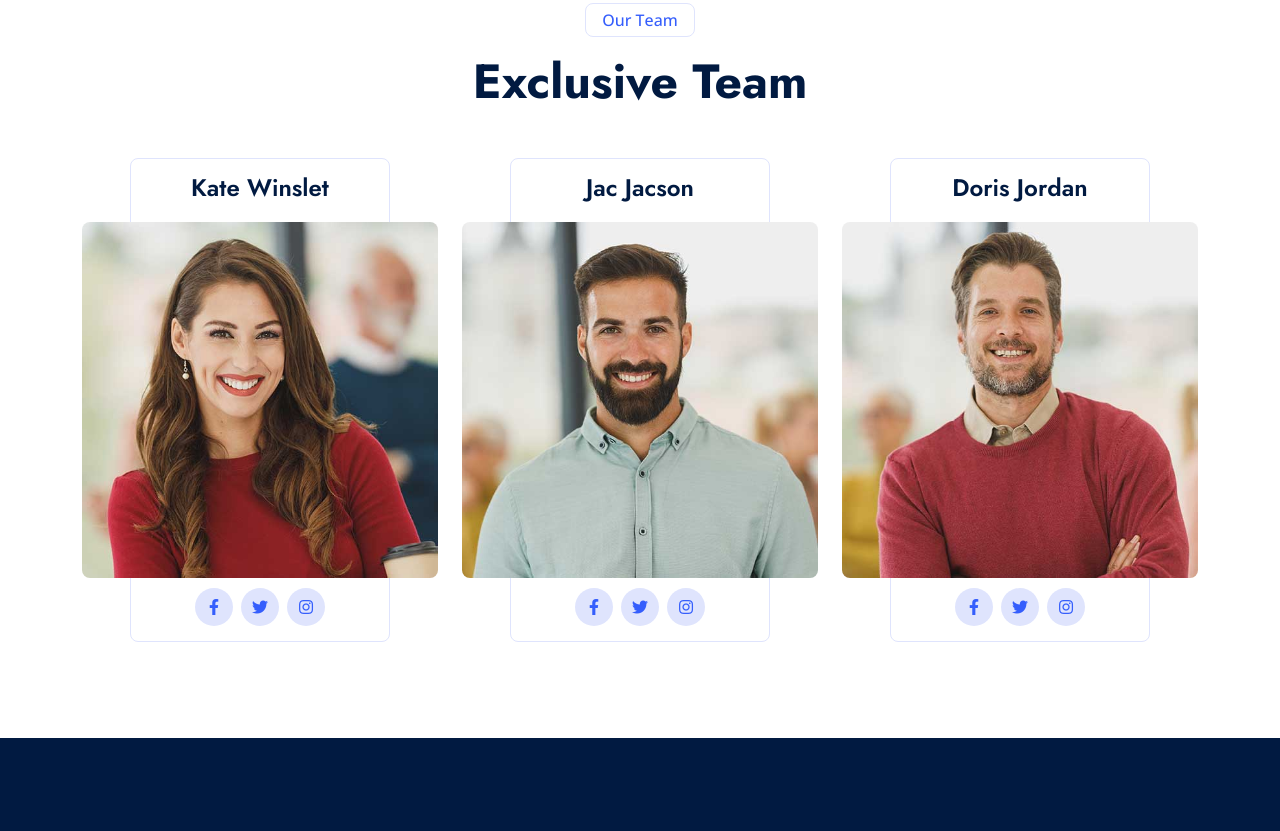
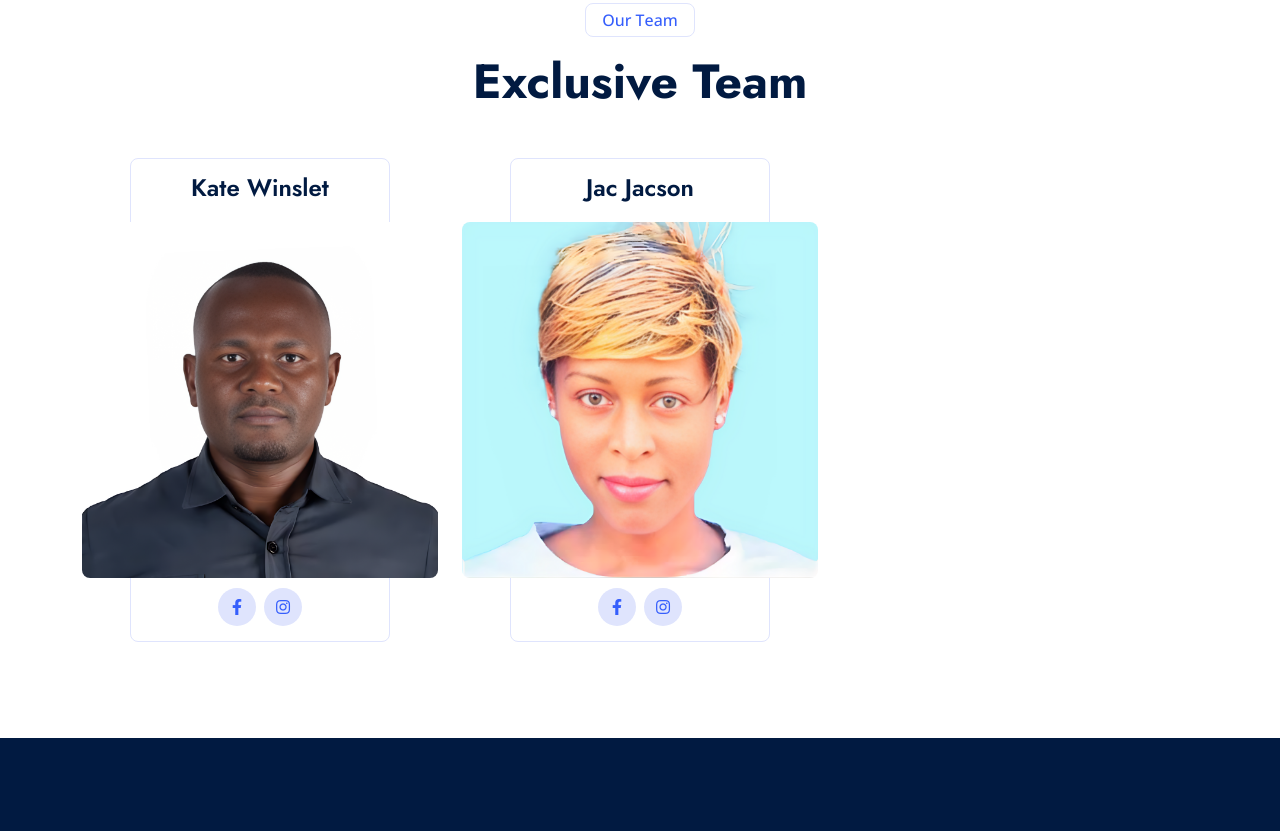
Before and after one commit to VITOHUB-ORG/Sombyo_website, a plain HTML site: page team.html in a window 1280 px wide. Shown: the part 506-1337 px from the top of the page. Drawn offline with nearby package versions, Linux system fonts and the light colour scheme.

Commit message:
new changes with images v1

```diff
--- a/team.html
+++ b/team.html
@@ -124,13 +124,13 @@
             <div class="row g-4">
                 <div class="col-lg-4 col-md-6 wow fadeInUp" data-wow-delay="0.1s">
                     <div class="team-item">
-                        <img class="img-fluid rounded" src="img/team-1.jpg" alt="">
+                        <img class="img-fluid rounded" src="img/1743524549266.png" alt="">
                         <div class="team-text">
                             <h4 class="mb-0">Kate Winslet</h4>
                             <div class="team-social d-flex">
                                 <a class="btn btn-square rounded-circle mx-1" href=""><i
                                         class="fab fa-facebook-f"></i></a>
-                                <a class="btn btn-square rounded-circle mx-1" href=""><i class="fab fa-twitter"></i></a>
+
                                 <a class="btn btn-square rounded-circle mx-1" href=""><i
                                         class="fab fa-instagram"></i></a>
                             </div>
@@ -139,28 +139,13 @@
                 </div>
                 <div class="col-lg-4 col-md-6 wow fadeInUp" data-wow-delay="0.3s">
                     <div class="team-item">
-                        <img class="img-fluid rounded" src="img/team-2.jpg" alt="">
+                        <img class="img-fluid rounded" src="img/1743525702979.png" alt="">
                         <div class="team-text">
                             <h4 class="mb-0">Jac Jacson</h4>
                             <div class="team-social d-flex">
                                 <a class="btn btn-square rounded-circle mx-1" href=""><i
                                         class="fab fa-facebook-f"></i></a>
-                                <a class="btn btn-square rounded-circle mx-1" href=""><i class="fab fa-twitter"></i></a>
-                                <a class="btn btn-square rounded-circle mx-1" href=""><i
-                                        class="fab fa-instagram"></i></a>
-                            </div>
-                        </div>
-                    </div>
-                </div>
-                <div class="col-lg-4 col-md-6 wow fadeInUp" data-wow-delay="0.5s">
-                    <div class="team-item">
-                        <img class="img-fluid rounded" src="img/team-3.jpg" alt="">
-                        <div class="team-text">
-                            <h4 class="mb-0">Doris Jordan</h4>
-                            <div class="team-social d-flex">
-                                <a class="btn btn-square rounded-circle mx-1" href=""><i
-                                        class="fab fa-facebook-f"></i></a>
-                                <a class="btn btn-square rounded-circle mx-1" href=""><i class="fab fa-twitter"></i></a>
+
                                 <a class="btn btn-square rounded-circle mx-1" href=""><i
                                         class="fab fa-instagram"></i></a>
                             </div>
```
Also changed, not shown: index.html (+7 -23 lines), service.html (+1 -1 lines), img/1743524549266.png (added), img/1743525113090.png (added), img/1743525702979.png (added), img/em 1.png (added).
